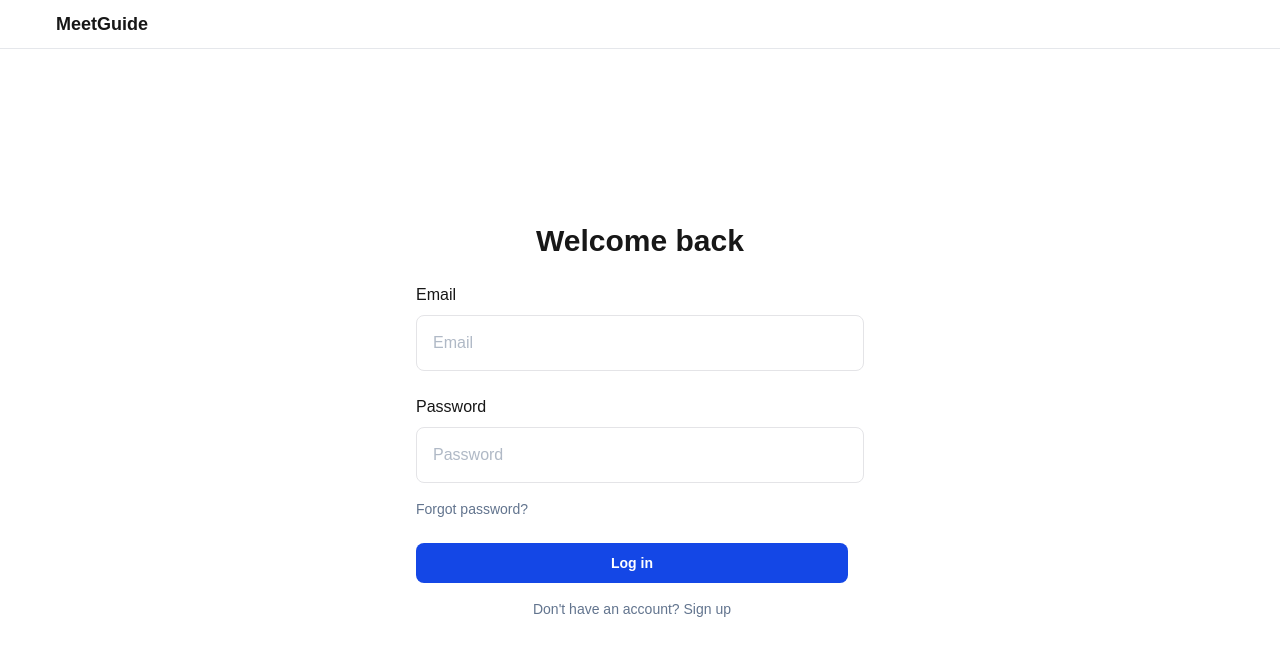
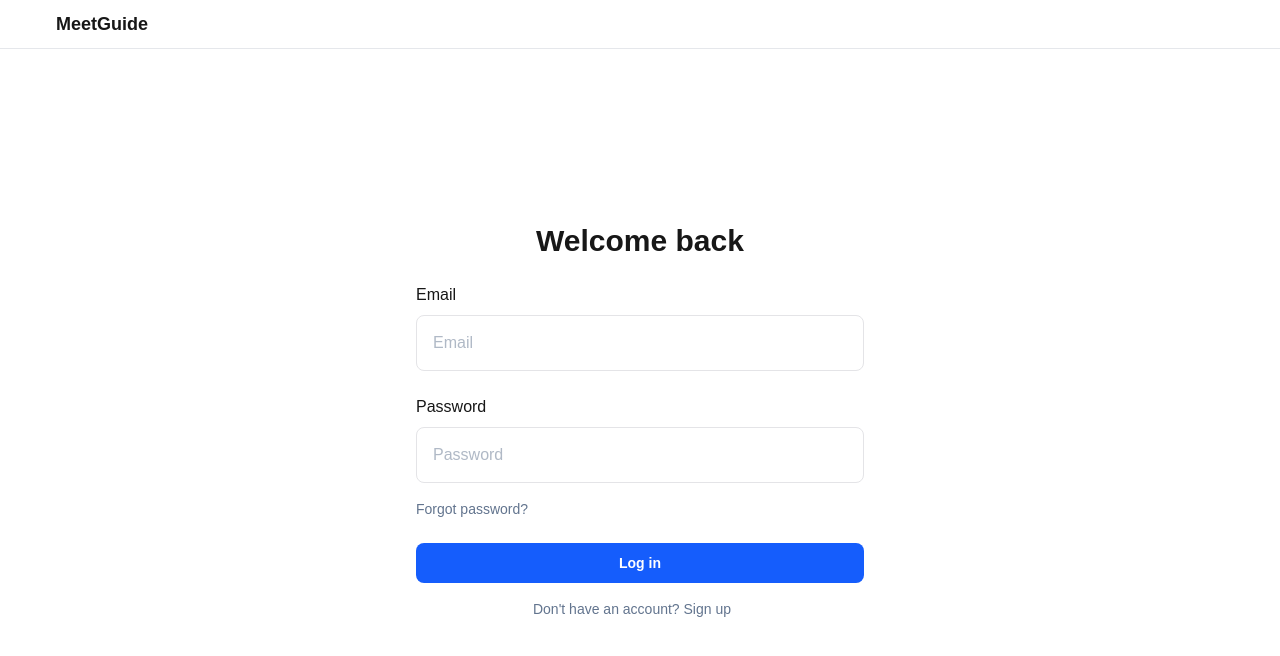
Before and after one commit to AkilaIshanMeegoda/meet-guide, a Next.js app in the folder meet-guide-app/: page /auth/login in a window 1280 px wide. Shown: the top 656 px of the page. Built offline with nearby package versions, Linux system fonts and the light colour scheme.

Commit message:
Update login button color and width
Make button full width to match email/password fields and Change color to primary blue to match design system

```diff
--- a/meet-guide-app/app/auth/login/LoginForm.tsx
+++ b/meet-guide-app/app/auth/login/LoginForm.tsx
@@ -59,10 +59,10 @@ export default function LoginForm() {
         </div>
 
         {/* Submit button */}
-        <div className="box-border flex relative items-start px-4 py-3 max-w-full w-[464px] max-sm:w-full max-sm:max-w-full">
+        <div className="box-border flex relative items-start px-4 py-3 max-w-full ">
           <button
             type="submit"
-            className="flex relative justify-center items-center px-4 py-0 h-10 bg-blue-700 rounded-lg cursor-pointer border-[none] flex-[1_0_0] max-w-[480px] min-w-[84px]"
+            className="flex relative justify-center items-center px-4 py-0 h-10 bg-blue-600 rounded-lg cursor-pointer border-[none] flex-[1_0_0] max-w-[480px] min-w-[84px]"
           >
             <div className="flex relative flex-col items-center">
               <span className="overflow-hidden text-sm font-bold leading-5 text-center text-white text-ellipsis">
```
